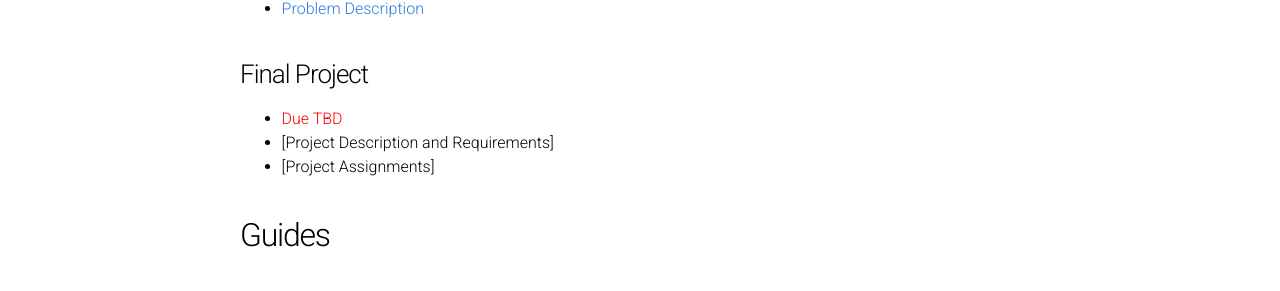
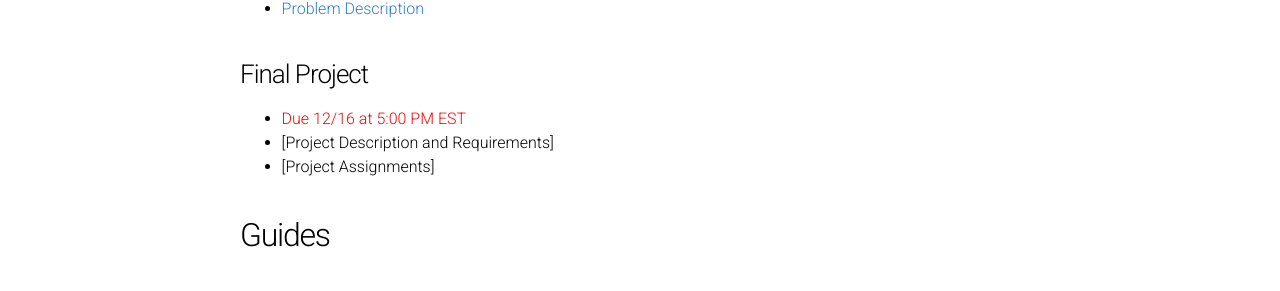
Before and after one commit to UPennCBE544/2023.github.io, a Jekyll site: the page built from Index.md, in a window 1280 px wide. Shown: the part 514-805 px from the top of the page. Built offline with Jekyll 4.4.1, drawn with Linux system fonts in a browser that asks for light colours.

Commit message:
Update Index.md

```diff
--- a/Index.md
+++ b/Index.md
@@ -15,7 +15,7 @@ We will be using the [Atomic Simulation Environment (ASE)](https://wiki.fysik.dt
 * [Problem Description](HW5.pdf)
 
 ### Final Project ###
-* <font color="red">Due TBD</font>
+* <font color="red">Due 12/16 at 5:00 PM EST</font>
 * [Project Description and Requirements]
 * [Project Assignments]
 
```
